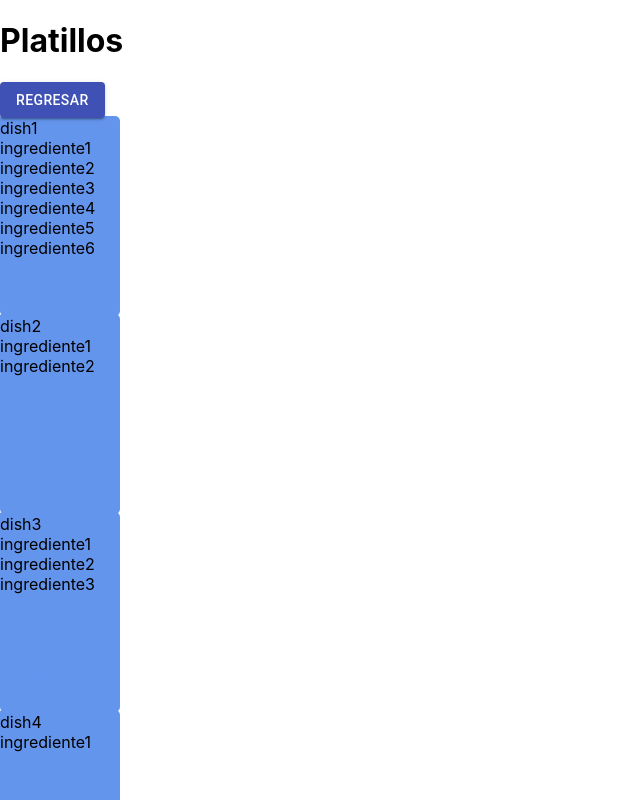
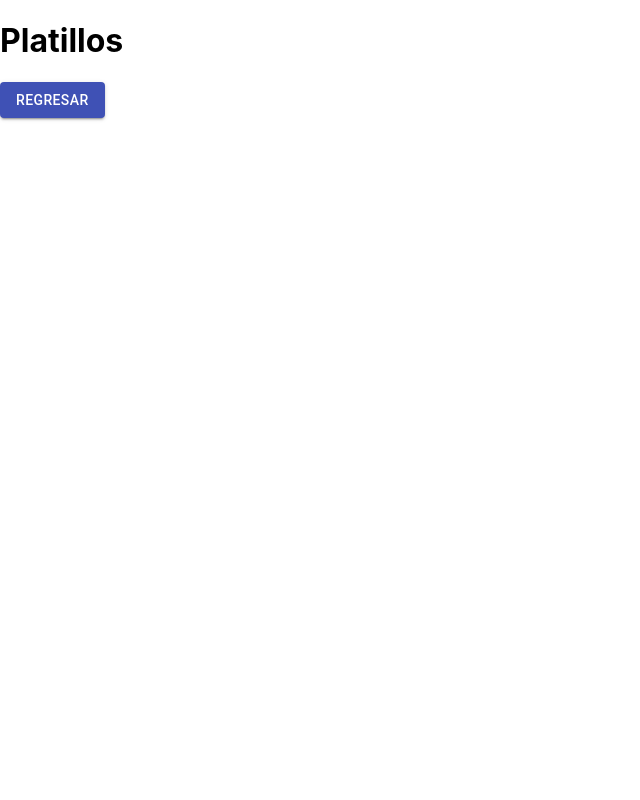
Before and after one commit to JonathanVargas0111/React-esencial, a React (Create React App) app: page /Platillos in a window 1280 px wide. Shown: the top 800 px of the page, without its empty margins (0-640 px from the left). Built offline with nearby package versions, Linux system fonts and the light colour scheme.

Commit message:
Revert "consumo de datos locales y remotos"
This reverts commit 26046982c6f468ad6e2fcfef60adce71dae4b3cc.

```diff
--- a/src/assets/data/dishes.json
+++ /dev/null
@@ -1,54 +0,0 @@
-{
-
-    "dishes":[
-        {
-            "id":1,
-            "name":"dish1",
-            "country": "country1",
-            "ingedientes":[
-                "ingrediente1",
-                "ingrediente2",
-                "ingrediente3",
-                "ingrediente4",
-                "ingrediente5",
-                "ingrediente6"
-            ]
-        },
-        {
-            "id":2,
-            "name":"dish2",
-            "country": "country1",
-            "ingedientes":[
-                "ingrediente1",
-                "ingrediente2"
-            ]
-        },
-        {
-            "id":3,
-            "name":"dish3",
-            "country": "country1",
-            "ingedientes":[
-                "ingrediente1",
-                "ingrediente2",
-                "ingrediente3"
-            ]
-        },
-        {
-            "id":4,
-            "name":"dish4",
-            "country": "country1",
-            "ingedientes":[
-                "ingrediente1"
-            ]
-        }
-        ,
-        {
-            "id":5,
-            "name":"dish5",
-            "country": "country1",
-            "ingedientes":[
-                "ingrediente1"
-            ]
-        }
-    ]
-}
--- a/src/components/countries.js
+++ b/src/components/countries.js
@@ -1,28 +1,11 @@
 import React, {Component} from "react";
-import Button from "@material-ui/core/Button";
 
 export class Countries extends Component{
-
-    getCountries(){
-        fetch("https://restcountries.eu/rest/v2/lang/es").then
-        (
-            response =>
-            response.json()
-        )
-        .then(data => console.log(data))
-        .catch(error => console.log(error))
-    }
-
 
     render(){
         return (
             <div>
                 <h1>Countries</h1>
-                <Button variant="contained" color="primary"
-                    onClick={this.getCountries}
-                    >
-                    Cargar lista
-                </Button>
             </div>
         )
     }
--- a/src/components/dish.js
+++ b/src/components/dish.js
@@ -1,5 +1,4 @@
 import React, {Component , Fragment} from "react";
-import GridList from '@material-ui/core/GridList';
 
 
 //Clase del componente
@@ -23,21 +22,21 @@ class Ingredient extends Component{
     }
 }
 
+
+
 class Dish extends Component{
+    dishes = ["Tacos", "Ceviche","Paella"];
+    countIngredients(){
+        return this.dishes.length;
+    }
     render(){
+        const { params} = this.props.match;
         return(
         <div className="dish">
-            <GridList cellHeight={160} cols={3}>
-                <div className="dish">
-                        <div>
-                            {this.props.name}
-                        </div>
-                        {this.props.ingredientes.map(
-                            (ingredientes, index) =>(
-                            <div key={index}>{ingredientes}</div>
-                            ))}
-                </div>
-            </GridList>
+            <h1>{params.name} </h1>
+            <h1>{this.props.name} </h1>
+            <h3>{this.countIngredients()}</h3>
+            <Ingredient/>
         </div>
         )
     }
--- a/src/components/dishes.js
+++ b/src/components/dishes.js
@@ -1,8 +1,6 @@
 import React, {Component} from "react";
 import { Button } from '@material-ui/core';
 
-import Data from "../assets/data/dishes.json";
-import Dish from "./dish";
 
 export class Dishes extends Component{
 
@@ -13,17 +11,13 @@ export class Dishes extends Component{
 
     render(){
         return(
-            <div>
+            <idv>
                 <h1>Platillos</h1>
                 <Button variant="contained" color="primary"
                 onClick={this.goBack}>
                     Regresar
                 </Button>
-
-                {Data.dishes.map((dish, index)=>(
-                <Dish key={index} name={dish.name} ingredientes={dish.ingedientes}/>
-                ))}
-            </div>
+            </idv>
         )
     }
 }
```
